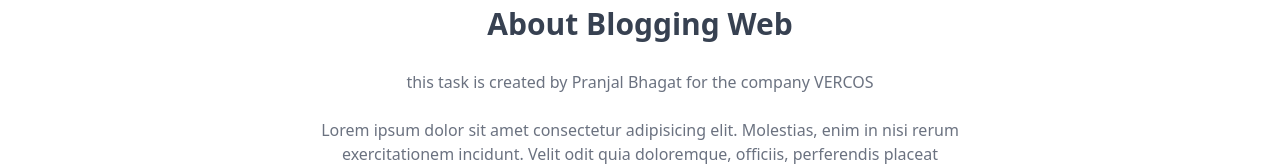
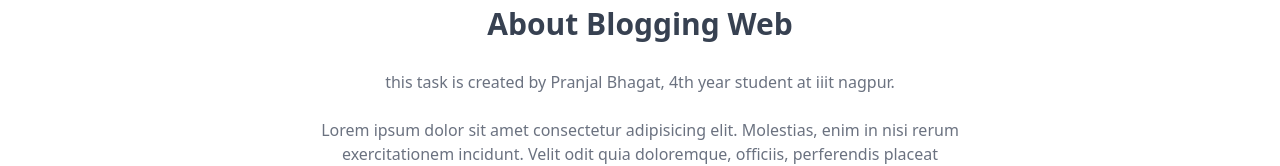
Before and after one commit to Pranjal-2004/bloggingmern, a React (Vite) app in the folder client/: page /about in a window 1280 px wide. Shown: the part 284-450 px from the top of the page. Built offline with nearby package versions, Linux system fonts and the light colour scheme.

Commit message:
Update About.jsx

```diff
--- a/client/src/pages/About.jsx
+++ b/client/src/pages/About.jsx
@@ -8,7 +8,7 @@ export default function About() {
           </h1>
           <div className='text-md text-gray-500 flex flex-col gap-6'>
             <p>
-             this task is created by Pranjal Bhagat for the company VERCOS
+             this task is created by Pranjal Bhagat, 4th year student at iiit nagpur.
             </p>
 
             <p>
```
